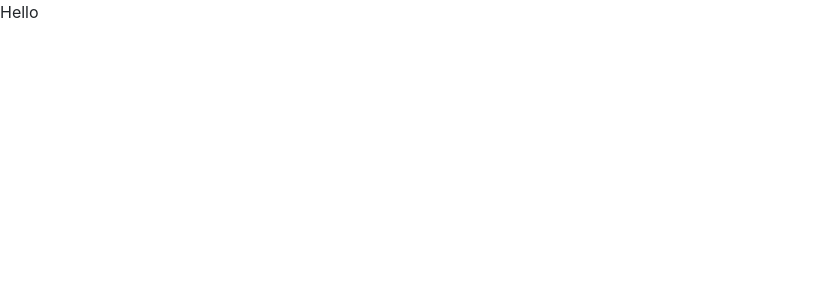
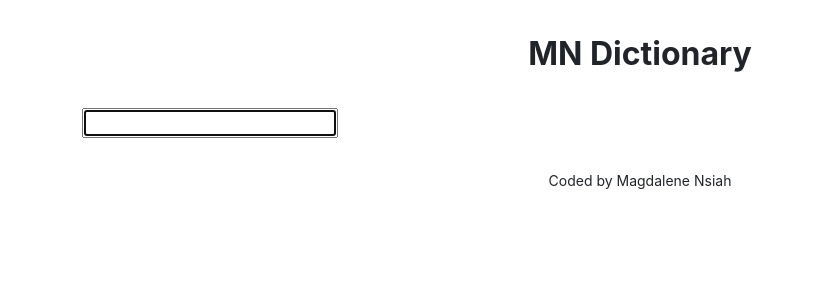
Before and after one commit to Maggie24-tech/Dictionary-App, a React (Create React App) app: page / in a window 1280 px wide. Shown: the top 300 px of the page, without its empty margins (0-813 px from the left). Built offline with nearby package versions, Linux system fonts and the light colour scheme.

Commit message:
added search to project

```diff
--- a/src/App.css
+++ b/src/App.css
@@ -0,0 +1,11 @@
+.App-header {
+  margin: 30px 0;
+  text-align: center;
+  font-weight: bolder;
+  font-size: 32px;
+}
+
+.App-footer {
+  text-align: center;
+  margin: 30px 0;
+}
--- a/src/App.js
+++ b/src/App.js
@@ -1,10 +1,18 @@
 import "./App.css";
+import Dictionary from "./Dictionary";
 
 export default function App() {
   return (
     <div className="App">
-      <header className="App-header">Hello</header>
-      <footer></footer>
+      <div className="container">
+        <header className="App-header">MN Dictionary</header>
+        <main>
+          <Dictionary />
+        </main>
+        <footer className="App-footer">
+          <small>Coded by Magdalene Nsiah</small>
+        </footer>
+      </div>
     </div>
   );
 }
--- /dev/null
+++ b/src/Dictionary.css
@@ -0,0 +1,2 @@
+.Dictionary {
+}
--- /dev/null
+++ b/src/Dictionary.js
@@ -0,0 +1,23 @@
+import React, { useState } from "react";
+import "./Dictionary.css";
+
+export default function Dictionary() {
+  let [keyword, setKeyword] = useState("");
+
+  function search(event) {
+    event.preventDefault();
+    alert(`Searching for ${keyword} definition`);
+  }
+
+  function handleKeywordChange(event) {
+    setKeyword(event.target.value);
+  }
+
+  return (
+    <div className="Dictionary">
+      <form onSubmit={search}>
+        <input type="search" onChange={handleKeywordChange} autoFocus={true} />
+      </form>
+    </div>
+  );
+}
```
